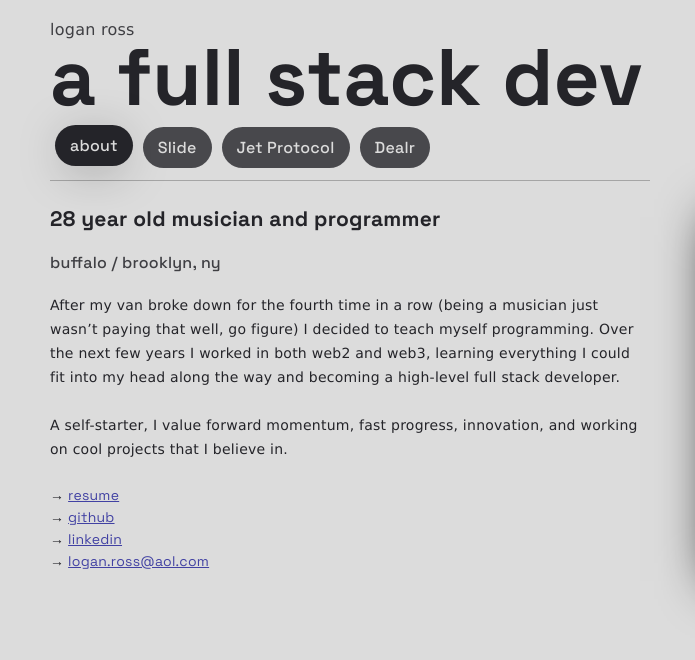
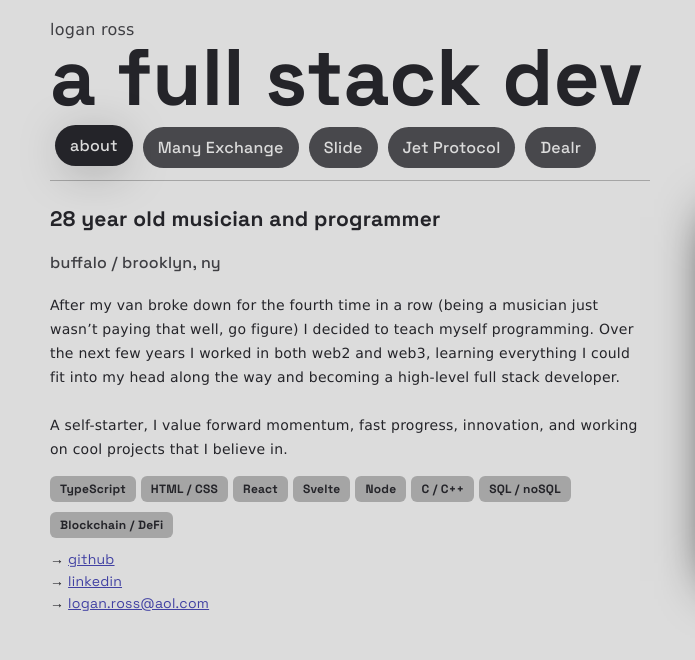
Before and after one commit to loganjross/loganjross.github.io, a plain HTML site: page index.html in a window 1280 px wide. Shown: the full height of the page, 0-695 px from the left. Drawn offline with Linux system fonts and the light colour scheme.

Commit message:
update skills

```diff
--- a/index.html
+++ b/index.html
@@ -261,7 +261,7 @@
       <h1>a full stack dev</h1>
       <div class="flex align-center justify-start wrap">
         <btn class="active">about</btn>
-        <!--btn>Many Exchange</btn-->
+        <btn>Many Exchange</btn>
         <btn>Slide</btn>
         <btn>Jet Protocol</btn>
         <btn>Dealr</btn>
@@ -286,17 +286,25 @@
         src="./assets/otters.gif"
         alt="Nylon Otters animated gif"
       />
-      <br />
-      <div class="link">
+      <tags class="flex align-start justify-start wrap">
+        <tag>TypeScript</tag>
+        <tag>HTML / CSS</tag>
+        <tag>React</tag>
+        <tag>Svelte</tag>
+        <tag>Node</tag>
+        <tag>C / C++</tag>
+        <tag>SQL / noSQL</tag>
+        <tag>Blockchain / DeFi</tag>
+      </tags>
+      <!--div class="link">
         &rarr;
         <a
           href="./assets/LoganRoss_Resume.pdf"
-          download="LoganRoss_Resume"
           target="_blank"
-          rel="noopener noreferrer"
+          type="application/pdf"
           >resume</a
         >
-      </div>
+      </div-->
       <div class="link">
         &rarr;
         <a
@@ -325,7 +333,7 @@
         >
       </div>
     </entry>
-    <!--entry>
+    <entry>
       <div class="flex align-center justify-start">
         <h2>Many Exchange</h2>
         <img
@@ -390,7 +398,7 @@
           twitter
         </a>
       </div>
-    </entry-->
+    </entry>
     <entry>
       <div class="flex align-center justify-start">
         <h2>Slide</h2>
@@ -536,6 +544,7 @@
         <tag>HTML</tag>
         <tag>CSS</tag>
         <tag>React</tag>
+        <tag>Angular</tag>
         <tag>Twig</tag>
         <tag>PHP</tag>
         <tag>MySQL</tag>
```
